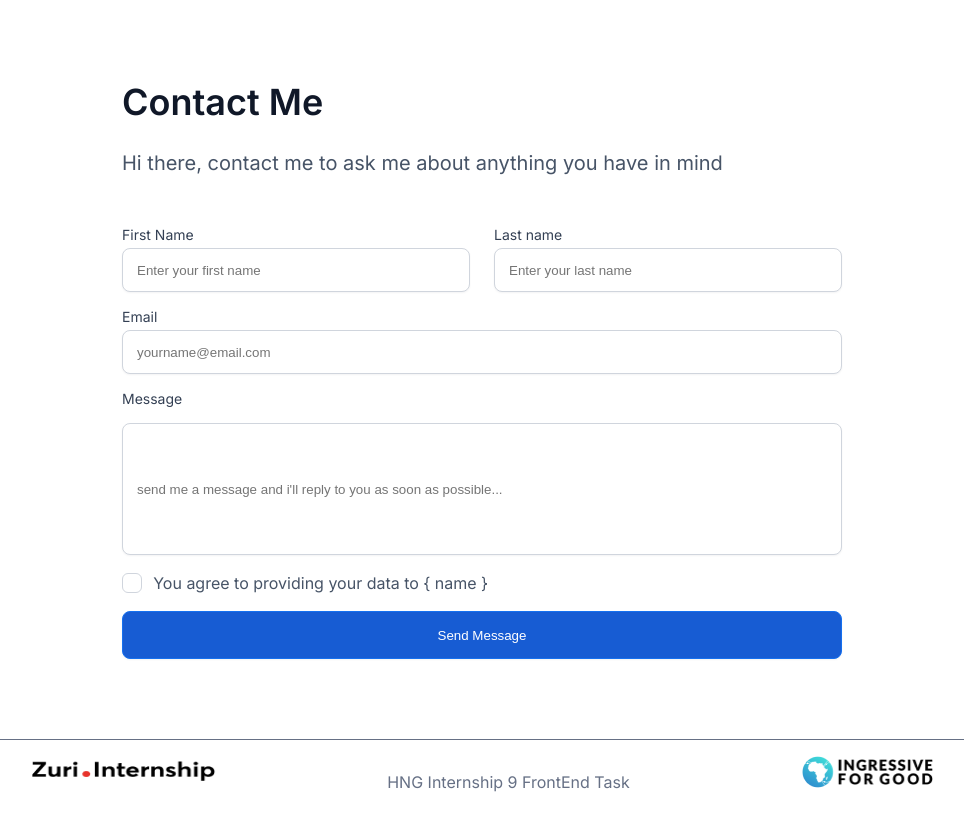
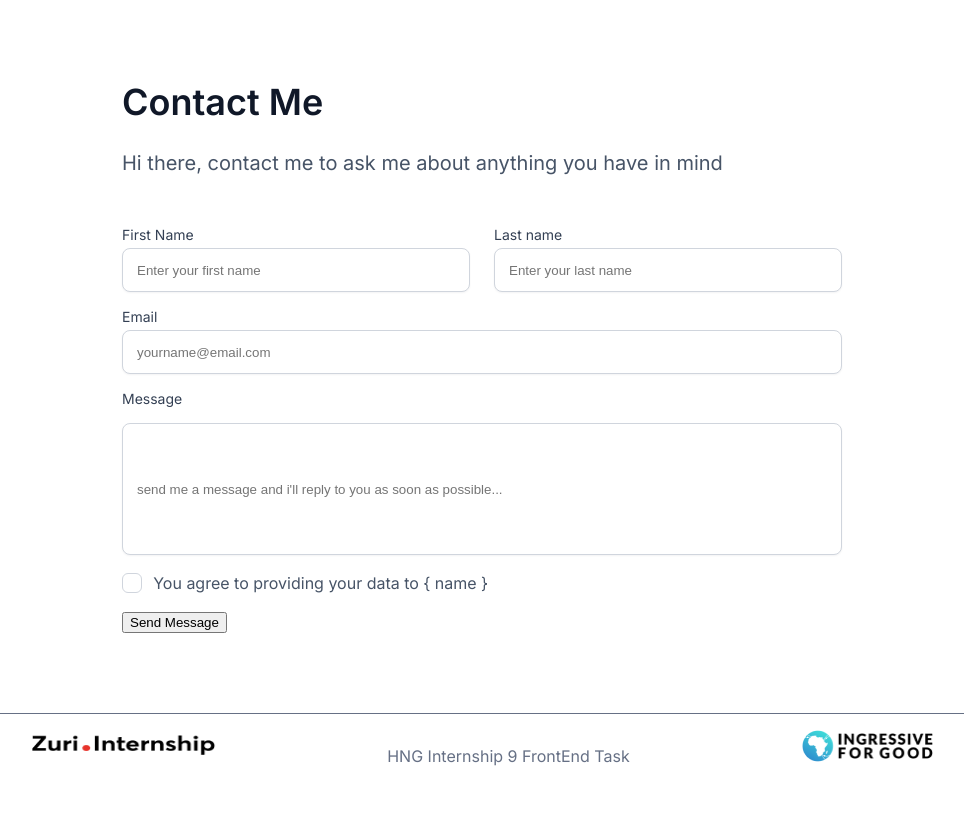
Before and after one commit to Qaasim-Umar/HNGT_2, a React (Create React App) app: page /Contact in a window 1280 px wide. Shown: the top 828 px of the page, without its empty margins (158-1122 px from the left). After the commit the page ends 806 px from the top, so only its background shows below. Built offline with nearby package versions, Linux system fonts and the light colour scheme.

Commit message:
Feat : Corrected an input tag ID

```diff
--- a/src/pages/Contact/Contact.js
+++ b/src/pages/Contact/Contact.js
@@ -35,7 +35,7 @@ const Contact = () => {
 
     </label>
 
-        <input type='submit' id='btn__submit' value='Send Message' />
+        <input type='submit' id='btn--submit' value='Send Message' />
 
 </form>
 
```
